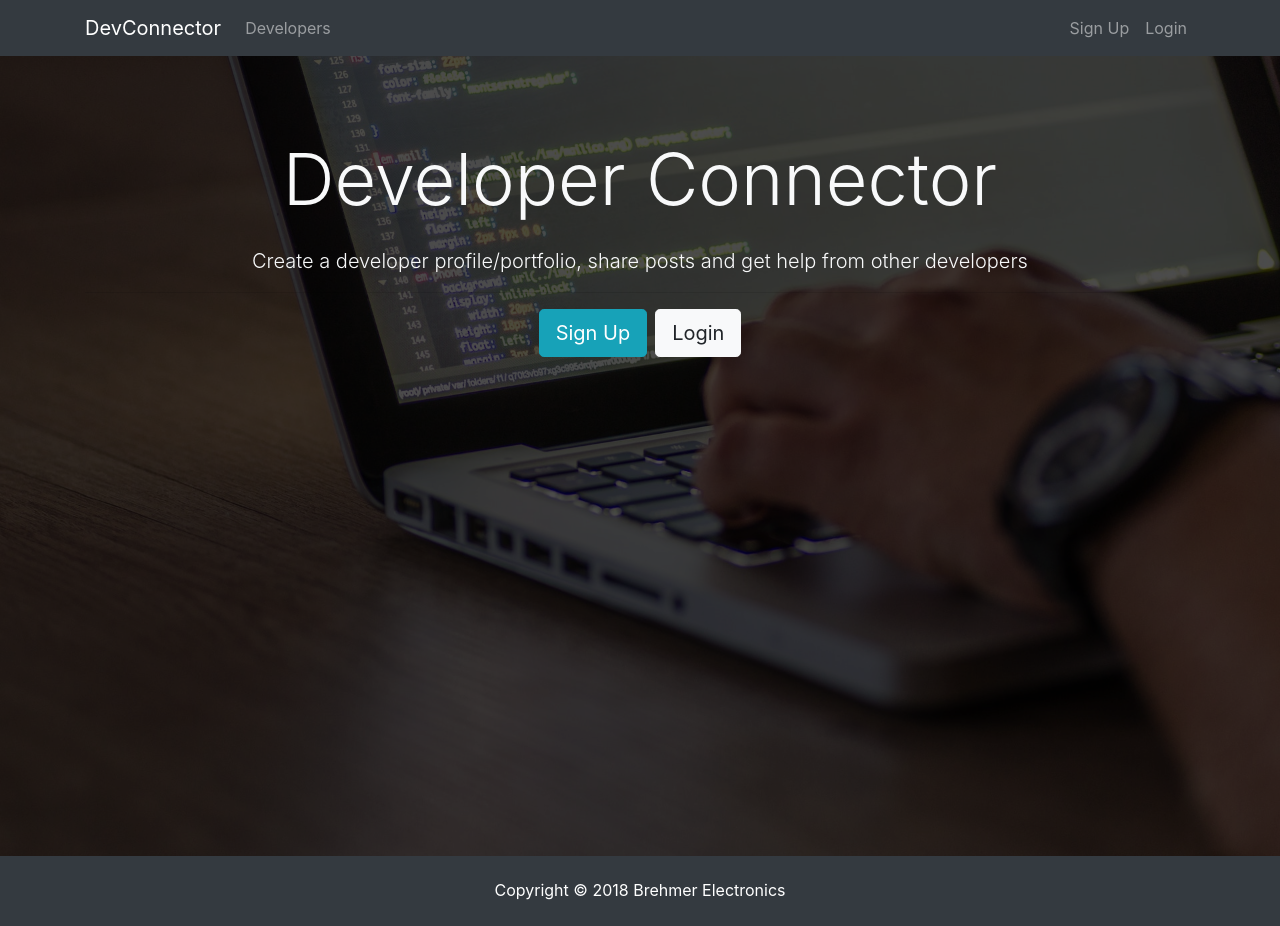
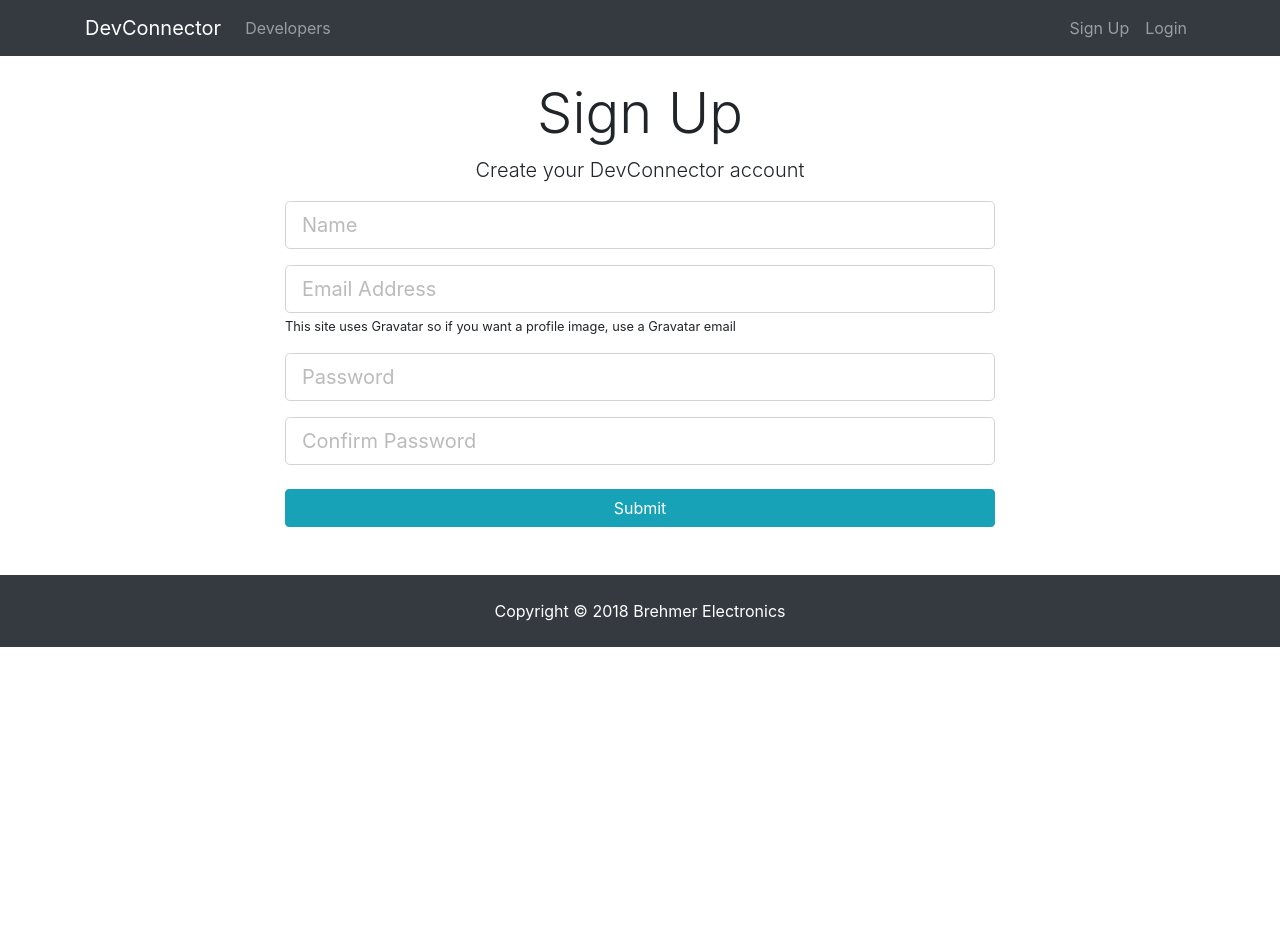
Before and after one commit to StevenBrehmer/devconn, a React (Create React App) app in the folder client/: page /register in a window 1280 px wide. After the commit the page ends 800 px from the top, so only its background shows below. Built offline with nearby package versions, Linux system fonts and the light colour scheme.

Commit message:
Added React routes for Login and Register

```diff
--- a/client/package.json
+++ b/client/package.json
@@ -5,6 +5,7 @@
   "dependencies": {
     "react": "^16.6.3",
     "react-dom": "^16.6.3",
+    "react-router-dom": "^4.3.1",
     "react-scripts": "2.1.1"
   },
   "scripts": {
--- a/client/src/App.js
+++ b/client/src/App.js
@@ -1,19 +1,28 @@
 import React, { Component } from "react";
+import { BrowserRouter as Router, Route } from "react-router-dom";
+
 import Navbar from "./components/layout/Navbar";
 import Footer from "./components/layout/Footer";
 import Landing from "./components/layout/Landing";
+import Register from "./components/auth/Register";
+import Login from "./components/auth/Login";
 import "./App.css";
 
 class App extends Component {
   render() {
     return (
-      <div className="App">
-        <Navbar />
+      <Router>
+        <div className="App">
+          <Navbar />
+          <Route exact path="/" component={Landing} />
+          <div className="container">
+            <Route exact path="/register" component={Register} />
+            <Route exact path="/login" component={Login} />
+          </div>
 
-        <Landing />
-
-        <Footer />
-      </div>
+          <Footer />
+        </div>
+      </Router>
     );
   }
 }
--- /dev/null
+++ b/client/src/components/auth/Login.js
@@ -0,0 +1,40 @@
+import React, { Component } from "react";
+
+class Login extends Component {
+  render() {
+    return (
+      <div className="login">
+        <div className="container">
+          <div className="row">
+            <div className="col-md-8 m-auto">
+              <h1 className="display-4 text-center">Log In</h1>
+              <p className="lead text-center">
+                Sign in to your DevConnector account
+              </p>
+              <form action="dashboard.html">
+                <div className="form-group">
+                  <input
+                    type="email"
+                    className="form-control form-control-lg"
+                    placeholder="Email Address"
+                    name="email"
+                  />
+                </div>
+                <div className="form-group">
+                  <input
+                    type="password"
+                    className="form-control form-control-lg"
+                    placeholder="Password"
+                    name="password"
+                  />
+                </div>
+                <input type="submit" className="btn btn-info btn-block mt-4" />
+              </form>
+            </div>
+          </div>
+        </div>
+      </div>
+    );
+  }
+}
+export default Login;
--- /dev/null
+++ b/client/src/components/auth/Register.js
@@ -0,0 +1,61 @@
+import React, { Component } from "react";
+
+class Register extends Component {
+  render() {
+    return (
+      <div className="register">
+        <div className="container">
+          <div className="row">
+            <div className="col-md-8 m-auto">
+              <h1 className="display-4 text-center">Sign Up</h1>
+              <p className="lead text-center">
+                Create your DevConnector account
+              </p>
+              <form action="create-profile.html">
+                <div className="form-group">
+                  <input
+                    type="text"
+                    className="form-control form-control-lg"
+                    placeholder="Name"
+                    name="name"
+                    required
+                  />
+                </div>
+                <div className="form-group">
+                  <input
+                    type="email"
+                    className="form-control form-control-lg"
+                    placeholder="Email Address"
+                    name="email"
+                  />
+                  <small classNameName="form-text text-muted">
+                    This site uses Gravatar so if you want a profile image, use
+                    a Gravatar email
+                  </small>
+                </div>
+                <div className="form-group">
+                  <input
+                    type="password"
+                    className="form-control form-control-lg"
+                    placeholder="Password"
+                    name="password"
+                  />
+                </div>
+                <div className="form-group">
+                  <input
+                    type="password"
+                    className="form-control form-control-lg"
+                    placeholder="Confirm Password"
+                    name="password2"
+                  />
+                </div>
+                <input type="submit" className="btn btn-info btn-block mt-4" />
+              </form>
+            </div>
+          </div>
+        </div>
+      </div>
+    );
+  }
+}
+export default Register;
--- a/client/src/components/layout/Landing.js
+++ b/client/src/components/layout/Landing.js
@@ -1,4 +1,5 @@
 import React, { Component } from "react";
+import { Link } from "react-router-dom";
 
 class Landing extends Component {
   render() {
@@ -14,12 +15,12 @@
                   from other developers
                 </p>
                 <hr />
-                <a href="register.html" className="btn btn-lg btn-info mr-2">
+                <Link to="/register" className="btn btn-lg btn-info mr-2">
                   Sign Up
-                </a>
-                <a href="login.html" className="btn btn-lg btn-light">
+                </Link>
+                <Link to="/login" className="btn btn-lg btn-light">
                   Login
-                </a>
+                </Link>
               </div>
             </div>
           </div>
--- a/client/src/components/layout/Navbar.js
+++ b/client/src/components/layout/Navbar.js
@@ -1,14 +1,15 @@
 // all components start with uppercase
 import React, { Component } from "react";
+import { Link } from "react-router-dom";
 
 class Navbar extends Component {
   render() {
     return (
       <nav className="navbar navbar-expand-sm navbar-dark bg-dark mb-4">
         <div className="container">
-          <a className="navbar-brand" href="landing.html">
+          <Link className="navbar-brand" to="/">
             DevConnector
-          </a>
+          </Link>
           <button
             className="navbar-toggler"
             type="button"
@@ -21,23 +22,23 @@
           <div className="collapse navbar-collapse" id="mobile-nav">
             <ul className="navbar-nav mr-auto">
               <li className="nav-item">
-                <a className="nav-link" href="profiles.html">
+                <Link className="nav-link" to="/profiles">
                   {" "}
                   Developers{" "}
-                </a>
+                </Link>
               </li>
             </ul>
 
             <ul className="navbar-nav ml-auto">
               <li className="nav-item">
-                <a className="nav-link" href="register.html">
+                <Link className="nav-link" to="/register">
                   Sign Up
-                </a>
+                </Link>
               </li>
               <li className="nav-item">
-                <a className="nav-link" href="login.html">
+                <Link className="nav-link" to="/login">
                   Login
-                </a>
+                </Link>
               </li>
             </ul>
           </div>
```
